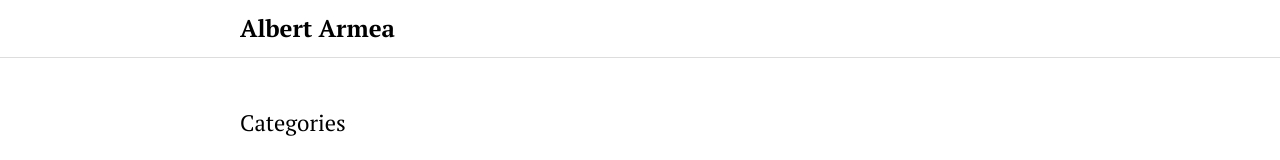
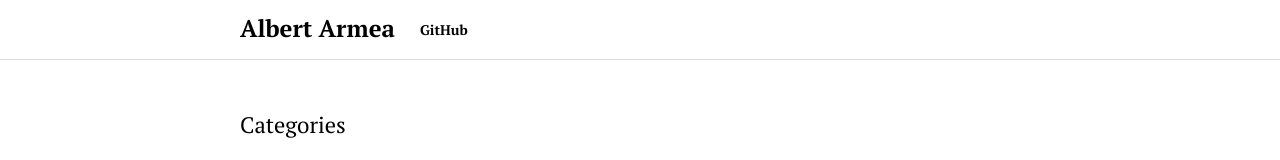
Before and after one commit to aarmea/aarmea.github.io, a plain HTML site: page categories/index.html in a window 1280 px wide. Shown: the top 160 px of the page. Drawn offline with nearby package versions, Linux system fonts and the light colour scheme.

Commit message:
Add my GitHub link to the header

```diff
--- a/categories/index.html
+++ b/categories/index.html
@@ -37,6 +37,8 @@
             <a id="main-nav-toggle" class="nav-icon" href="javascript:;"></a>
             <a id="logo" class="logo-text" href="https://aarmea.github.io/">Albert Armea</a>
             <nav id="main-nav">
+
+                <a class="main-nav-link" href="https://github.com/aarmea">GitHub</a>
 
             </nav>
             <nav id="sub-nav">
```
Also changed, not shown: index.html (+2 -0 lines), post/index.html (+2 -0 lines), post/older-posts/index.html (+2 -0 lines), tags/index.html (+2 -0 lines).
